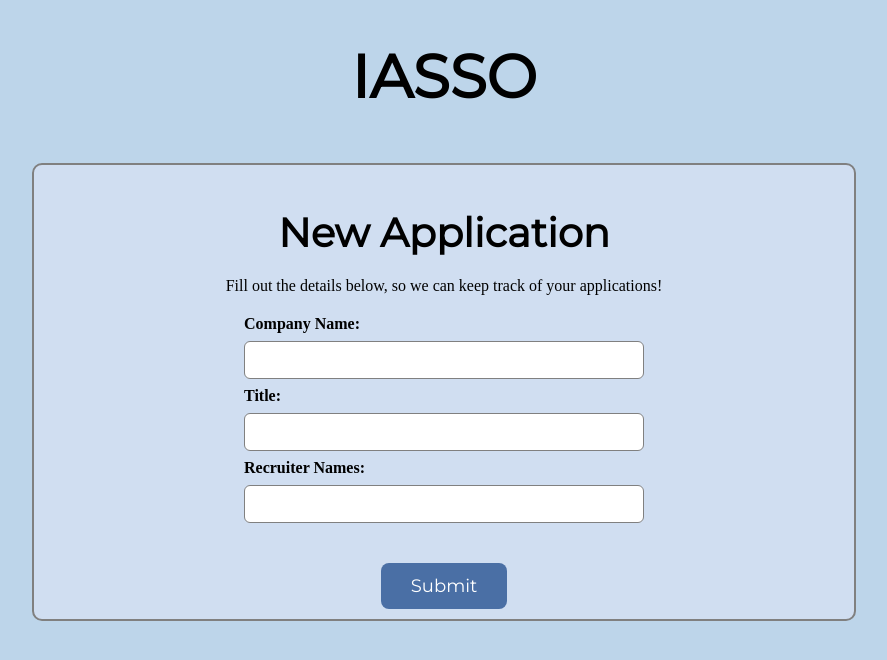
After one commit to lspar/HenHacks-2026, a Flask app: page /new-app in a window 1280 px wide. The commit adds this page. Shown: the top 660 px of the page, without its empty margins (196-1083 px from the left). Run offline with Flask 3, Linux system fonts and the light colour scheme.

Commit message:
added new-app html

```diff
--- a/app.py
+++ b/app.py
@@ -46,3 +46,7 @@ def login():
 
 if __name__ == "__main__":
    app.run(port=5000, debug=True)
+
+@app.route("/new-app")
+def new_app():
+    return render_template("new.html")
--- /dev/null
+++ b/templates/new.html
@@ -0,0 +1,86 @@
+<!DOCTYPE html>
+<html>
+<head>
+    <title>Dashboard</title>
+    <link href="https://fonts.googleapis.com/css2?family=Montserrat&display=swap" rel="stylesheet">
+    <style>
+        body {
+            text-align: center;
+            background-color: #BDD5EA;
+        }
+        .IASSO {
+            font-family: 'Montserrat', sans-serif;
+            font-size: 60px;
+        }
+        .new-app {
+            border: 2px solid gray;     /* adds a border */
+            padding: 10px;              /* space inside the box */
+            width: 800px;               /* box width */
+            margin: 50px auto;          /* centers box horizontally */
+            border-radius: 10px;        /* optional: rounded corners */
+            text-align: center;         /* centers text inside box */
+            background-color: #D0DEF1; /* optional: light background */
+        }
+        .new-title {
+            font-family: 'Montserrat', sans-serif;
+            font-size: 40px;
+            margin-bottom: 20px;
+        }
+        .input {
+            display: flex;
+            flex-direction: column;
+            width: 400px;
+            margin: 20px auto;
+            gap: 8px;
+            text-align: left;
+        }
+
+        .input label {
+            font-size: 16px;
+            font-weight: 600;
+        }
+
+        .input input {
+            padding: 10px;
+            border-radius: 6px;
+            border: 1px solid gray;
+            font-size: 14px;
+        }
+        button {
+            margin-top: 20px;
+            padding: 12px 30px;
+            font-size: 18px;
+            font-family: 'Montserrat', sans-serif;
+            border-radius: 8px;
+            border: none;
+            background-color: #4A6FA5;
+            color: white;
+            cursor: pointer;
+        }
+
+        button:hover {
+            background-color: #3a5a87;
+        }
+    </style>
+</head>
+<body>
+
+<h1 class= "IASSO">IASSO</h1>
+<div class= "new-app">
+    <h2 class="new-title">New Application</h2>
+
+    <p> Fill out the details below, so we can keep track of your applications! </p>
+    <div class="input">
+        <label for="Company Name">Company Name:</label>
+        <input type="text" id="Company_Name" name="Company_Name">
+
+        <label for="Title">Title:</label>
+        <input type="text" id="Title" name="Title">
+
+        <label for="Recruiter Names">Recruiter Names:</label>
+        <input type="text" id="Recruiter_Names" name="Recruiter_Names">
+    </div>
+    <button>Submit</button>
+</div>
+</body>
+</html>
```
Also changed, not shown: templates/dashboard.html (+15 -4 lines), 1 other file.
